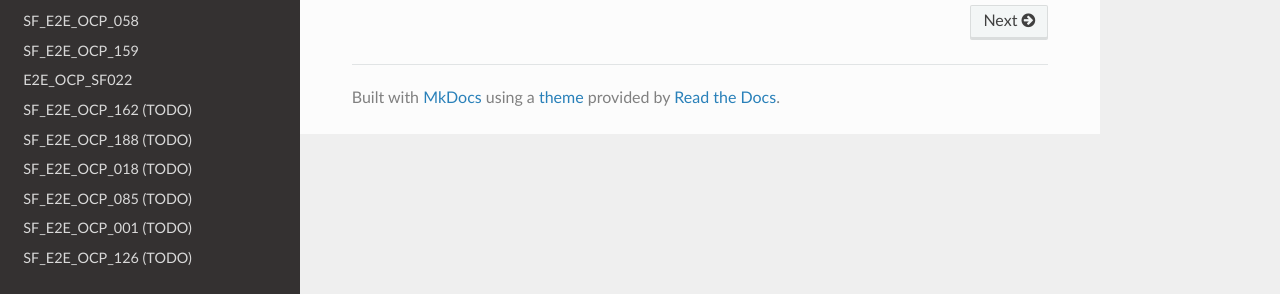
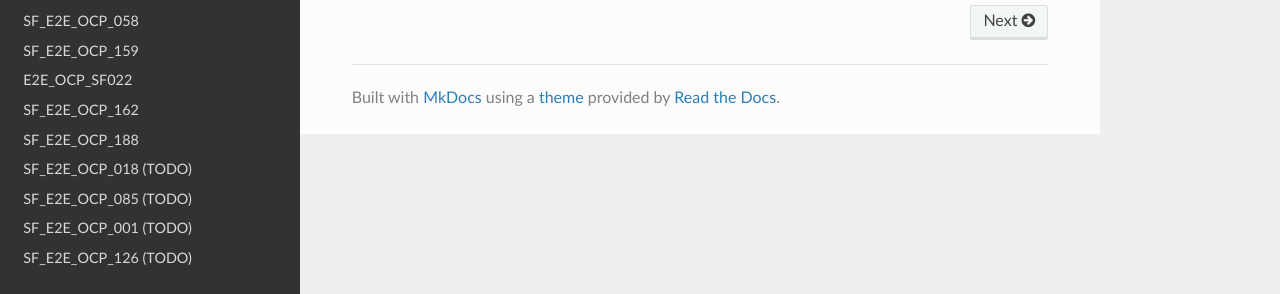
Before and after one commit to javaliKai/edo-practice-jun26, an MkDocs documentation site: the page built from docs/index.md, in a window 1280 px wide. Shown: the part 323-617 px from the top of the page. Built offline with MkDocs 1.6.1, drawn with Linux system fonts in a browser that asks for light colours; nearby versions of some CDN libraries.

Commit message:
Updating workflow

```diff
--- a/mkdocs.yml
+++ b/mkdocs.yml
@@ -22,8 +22,8 @@ nav:
       - SF_E2E_OCP_058: test-cases/SF_E2E_OCP_058.md
       - SF_E2E_OCP_159: test-cases/SF_E2E_OCP_159.md
       - E2E_OCP_SF022: test-cases/E2E_OCP_SF022.md
-      - SF_E2E_OCP_162 (TODO): test-cases/SF_E2E_OCP_162.md
-      - SF_E2E_OCP_188 (TODO): test-cases/SF_E2E_OCP_188.md
+      - SF_E2E_OCP_162: test-cases/SF_E2E_OCP_162.md
+      - SF_E2E_OCP_188: test-cases/SF_E2E_OCP_188.md
       - SF_E2E_OCP_018 (TODO): test-cases/SF_E2E_OCP_018.md
       - SF_E2E_OCP_085 (TODO): test-cases/SF_E2E_OCP_085.md
       - SF_E2E_OCP_001 (TODO): test-cases/SF_E2E_OCP_001.md
```
Also changed, not shown: 1 other file.
